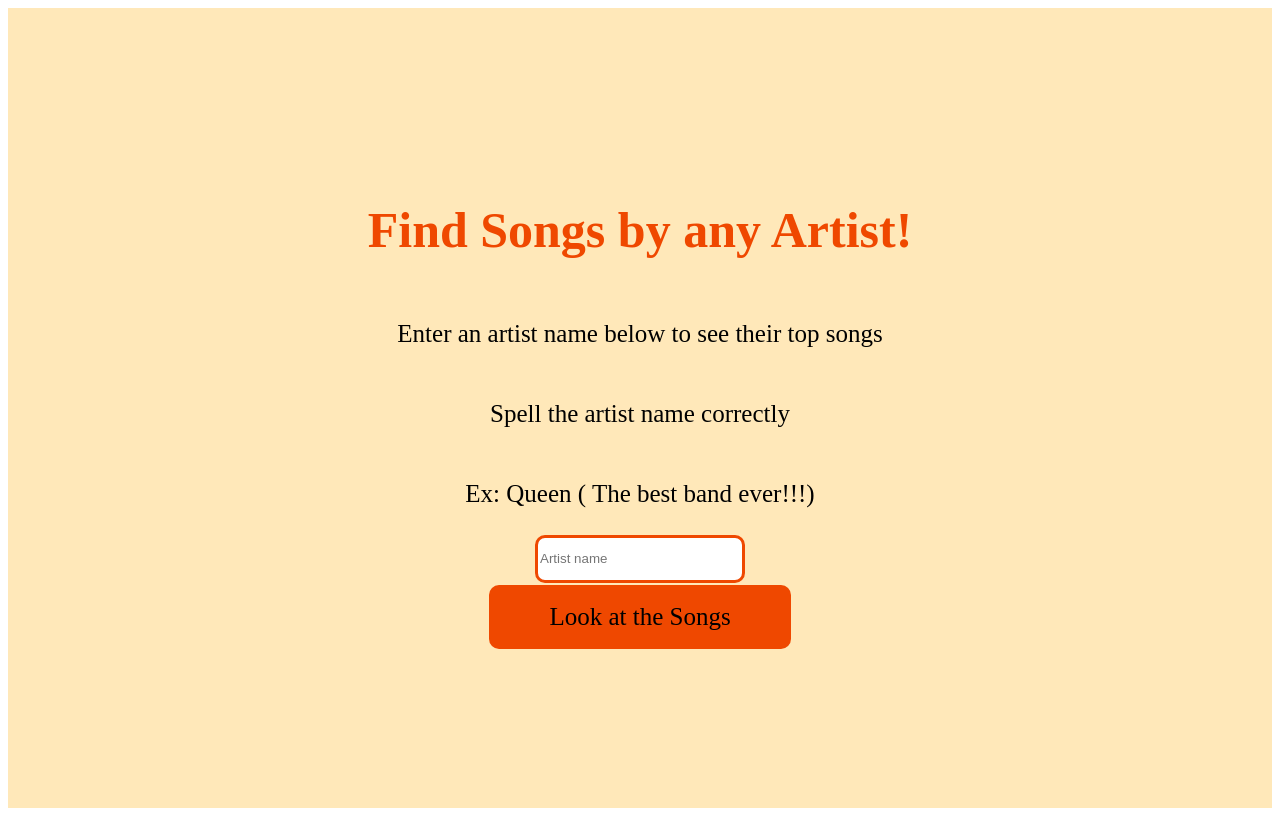
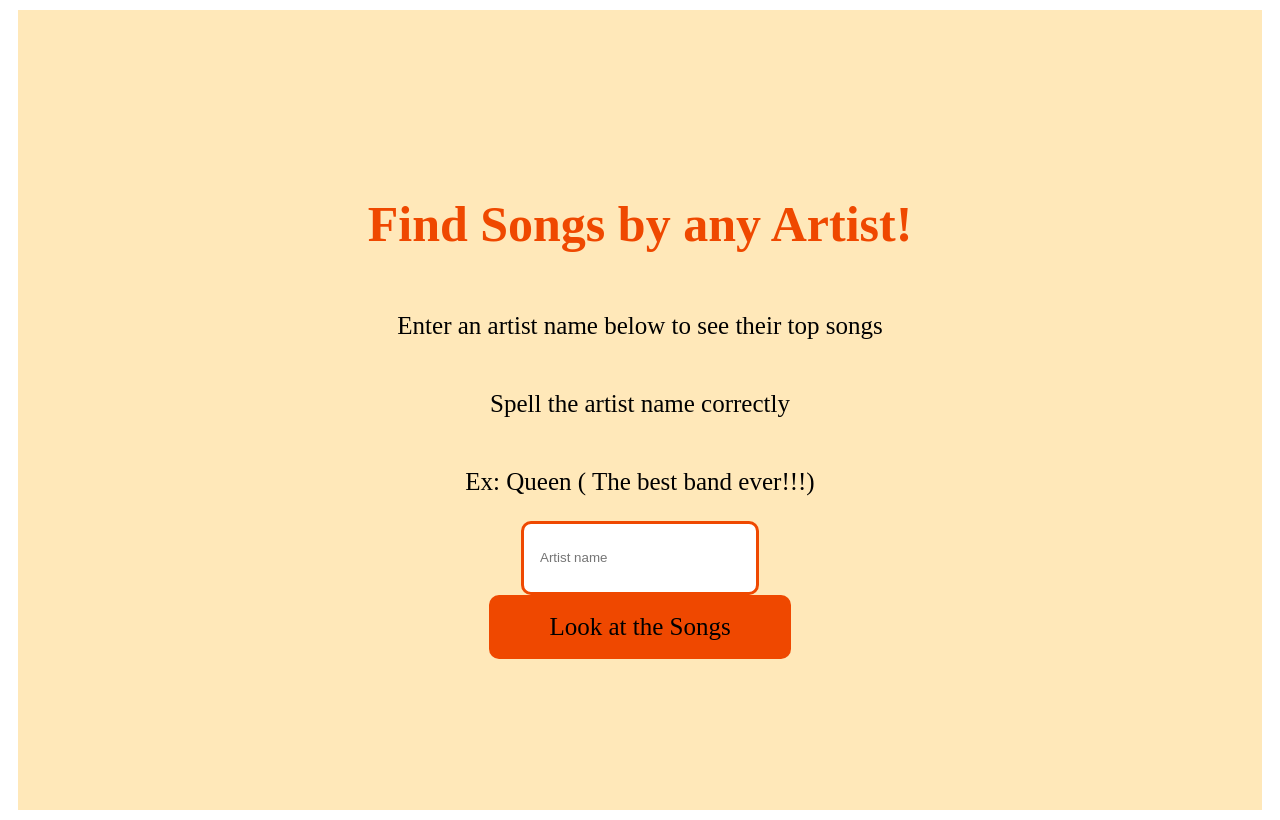
Before and after one commit to RJames34/cs391web2-mp-4, a Next.js app: page / in a window 1280 px wide. Built offline with nearby package versions, Linux system fonts and the light colour scheme.

Commit message:
Update page.tsx

```diff
--- a/app/page.tsx
+++ b/app/page.tsx
@@ -6,12 +6,12 @@ import {useState} from "react";
 import Link from "next/link";
 
 const StyledDiv = styled.div`
-    margin: 0 auto;
+    margin: 10px;
     display: flex;
     height: 100vh;
     flex-direction: column;
     align-items: center;
-    gap: 2px;
+    // gap: 2px;
     justify-content: center;
     background-color: #ffe8b9;
     font-size: 25px;
@@ -27,7 +27,7 @@ const StyledP = styled.p`
 
 const StyledInput = styled.input`
     color: Black;
-    // padding: 18px 24px;
+    padding: 14px 16px;
     width: 200px;
     height: 40px;
     border: 3px solid #ef4800;
```
